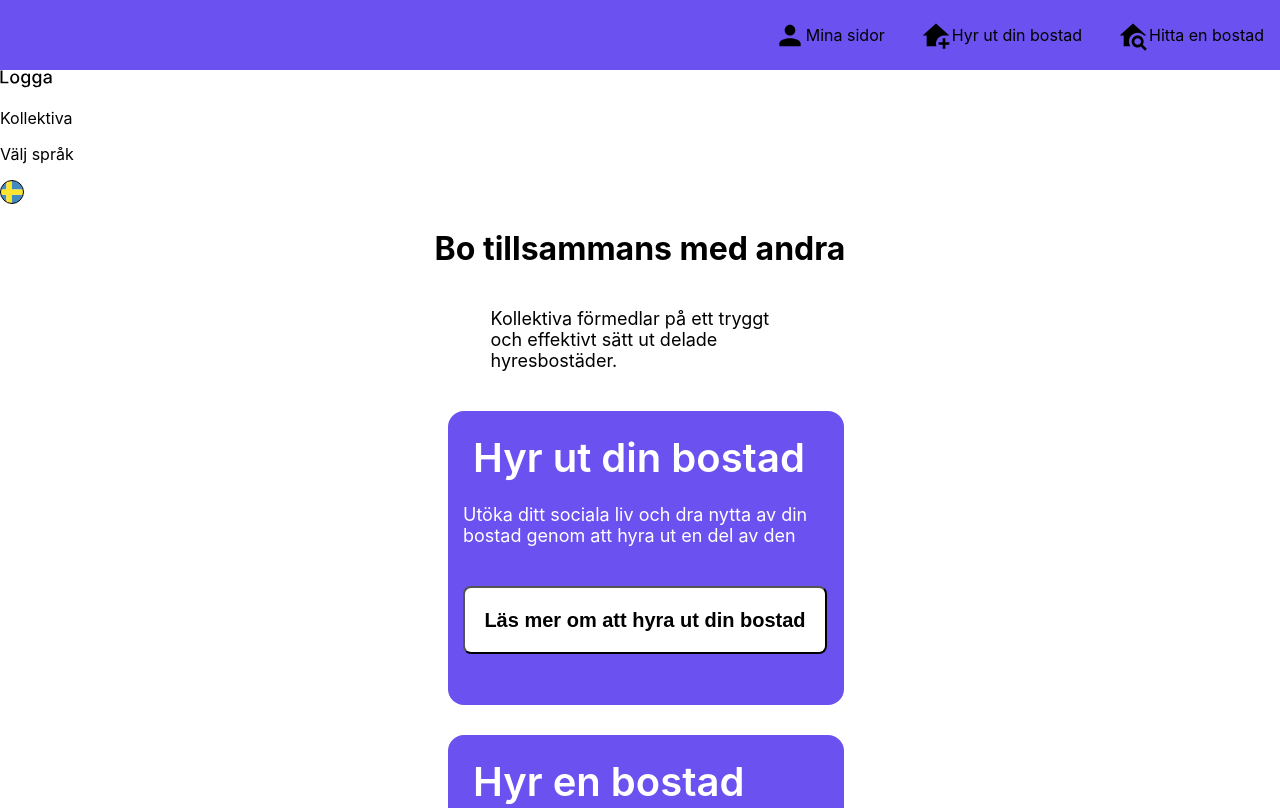
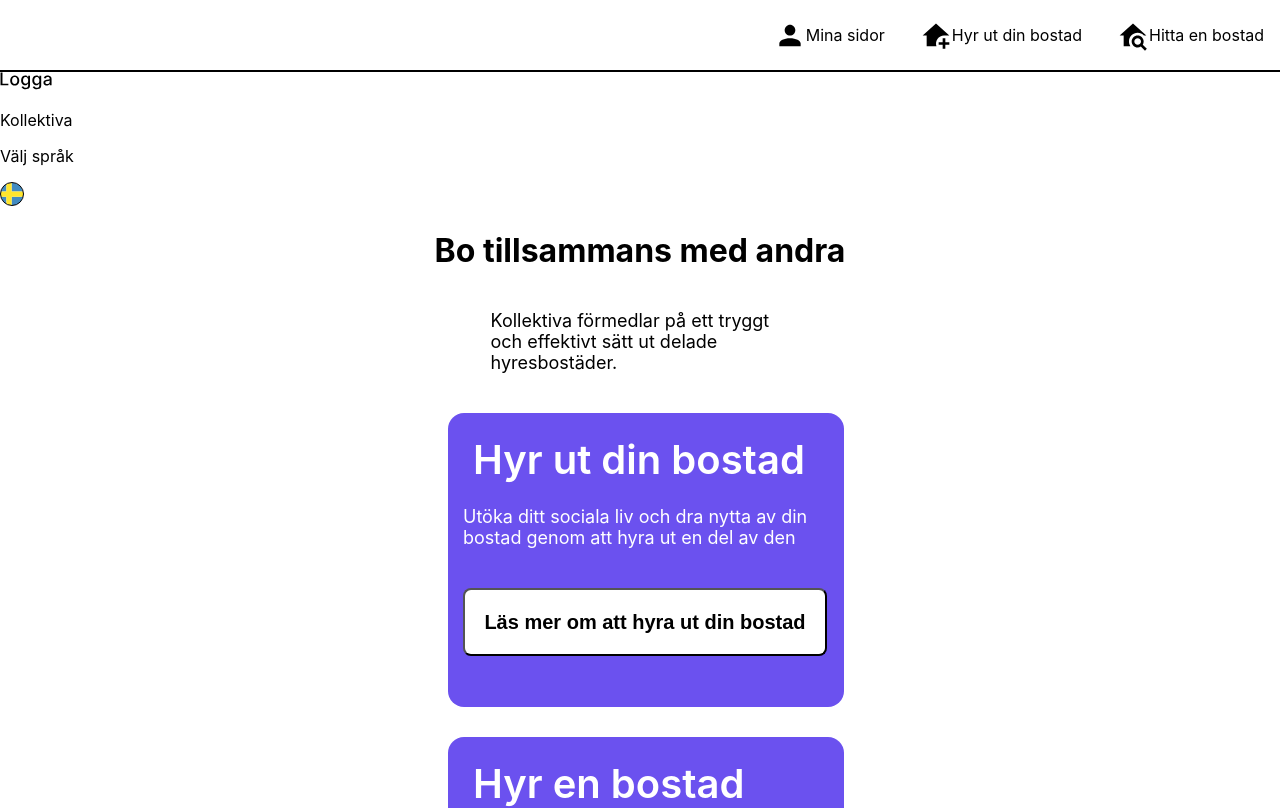
Before and after one commit to JennAnd/kollektiva2.0, a React (Create React App) app: page / in a window 1280 px wide. Shown: the top 808 px of the page. Built offline with nearby package versions, Linux system fonts and the light colour scheme.

Commit message:
Change styling om MenuDesktop

```diff
--- a/src/components/MenuDesktop/MenuDesktop.module.css
+++ b/src/components/MenuDesktop/MenuDesktop.module.css
@@ -1,9 +1,10 @@
 .menu {
   width: 100%;
   height: 70px;
-  background-color: #6b51ef;
+  background-color: white;
   display: flex;
   justify-content: flex-end;
+  border-bottom: 2px solid black;
 }
 
 .ul {
```
